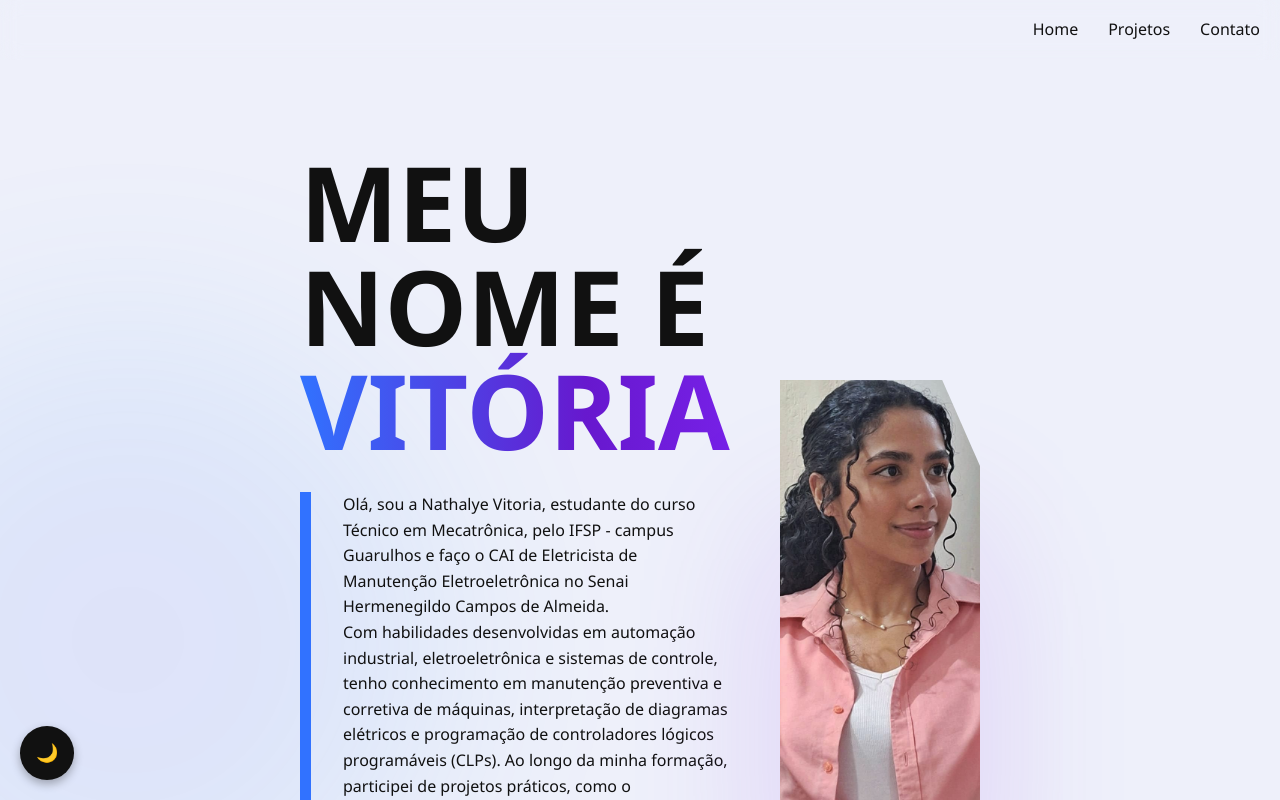
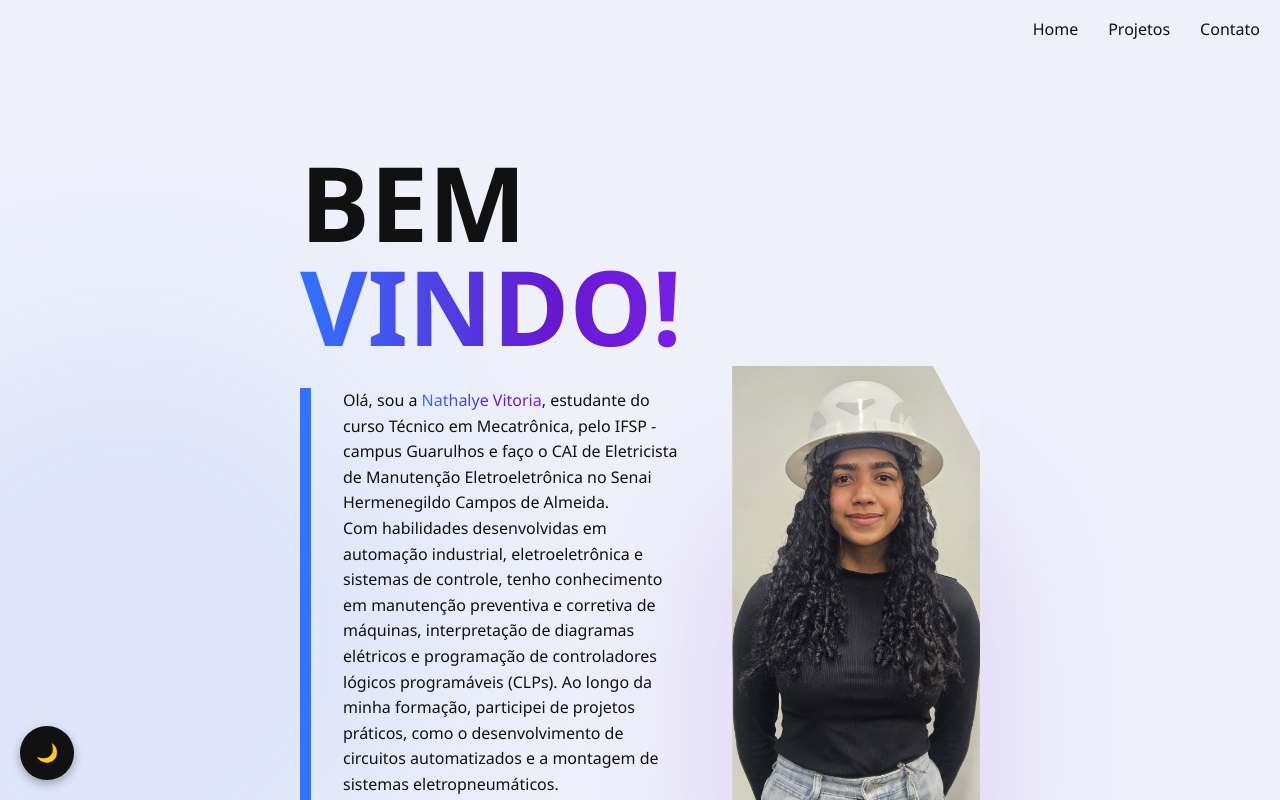
Before and after one commit to nathalyevitoria/Portifolio-Nathalye-Vitoria, a React (Vite) app: page / in a window 1280 px wide. Built offline with nearby package versions, Linux system fonts and the light colour scheme.

Commit message:
style: change photo

```diff
--- a/src/pages/Contact.jsx
+++ b/src/pages/Contact.jsx
@@ -5,7 +5,7 @@ function Contact() {
       <div class="blur-circle c1"></div>
       <div class="blur-circle c2"></div>
       <div className="container">
-        <div className="thank text-gradient">Thank You!</div>
+        <div className="thank text-gradient">Obrigada!</div>
         <h2>Contato</h2>
         <div className="list">
           <div className="item">
--- a/src/pages/Home.jsx
+++ b/src/pages/Home.jsx
@@ -5,10 +5,10 @@ function Home() {
       <div className="home">
         <div className="content">
           <div className="name">
-            MEU NOME É <span>VITÓRIA</span>
+            BEM <span>VINDO!</span>
           </div>
           <div className="des">
-            Olá, sou a Nathalye Vitoria, estudante do curso Técnico em
+            Olá, sou a <span>Nathalye Vitoria</span>, estudante do curso Técnico em
             Mecatrônica, pelo IFSP - campus Guarulhos e faço o CAI de
             Eletricista de Manutenção Eletroeletrônica no Senai Hermenegildo
             Campos de Almeida.
```
Also changed, not shown: public/perfil.jpeg.
